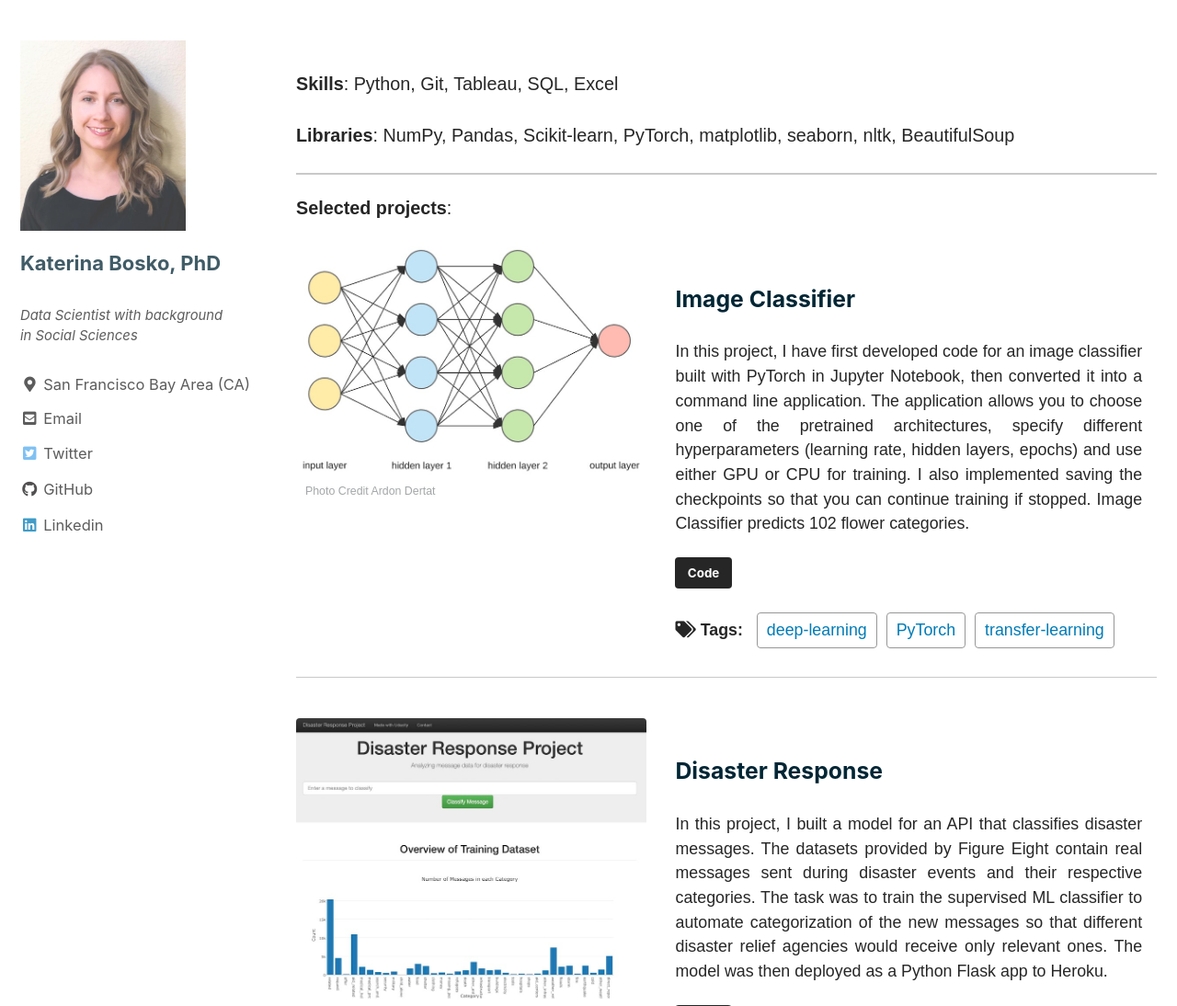
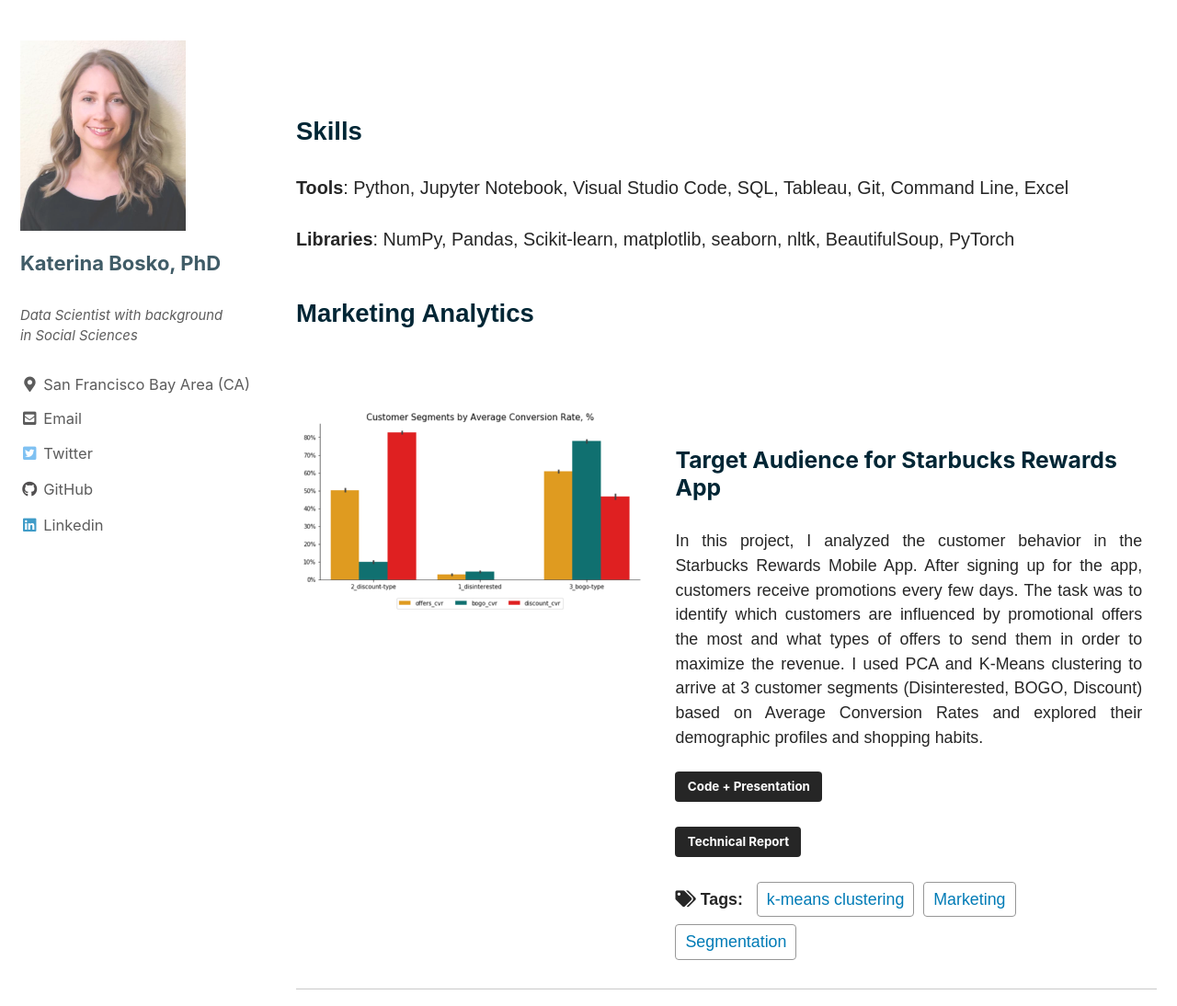
Before and after one commit to k-bosko/k-bosko.github.io, a Jekyll site: the page built from _pages/portfolio.md, in a window 1280 px wide and 1400 px high. Shown: the part 306-1400 px from the top of the window at 92% size. Built offline with Jekyll 4.4.1, drawn with Linux system fonts in a browser that asks for light colours; cached includes are drawn as plain includes; nearby versions of some CDN libraries; some of the changed text lies outside the part shown.

Commit message:
updated portfolio with capstone

```diff
--- a/_pages/portfolio.md
+++ b/_pages/portfolio.md
@@ -8,19 +8,22 @@ header:
 author_profile: true
 classes: wide
 date: August 27, 2019
+
 feature_row1:
-  - image_path: assets/images/portfolio/deep_learning-thumb-800.jpg
-    portfolio_caption: Photo Credit [Ardon Dertat](https://towardsdatascience.com/applied-deep-learning-part-1-artificial-neural-networks-d7834f67a4f6)
-    alt: "deep learning network"
-    title: "Image Classifier"
-    text: "In this project, I have first developed code for an image classifier built with PyTorch in Jupyter Notebook, then converted it into a command line application. The application allows you to choose one of the pretrained architectures, specify different hyperparameters (learning rate, hidden layers, epochs) and use either GPU or CPU for training. I also implemented saving the checkpoints so that you can continue training if stopped. Image Classifier predicts 102 flower categories. "
-    url: "https://github.com/k-bosko/image_classifier"
-    btn_label: "Code"
+  - image_path: assets/images/posts/starbucks-cluster-conversion-rates.png
+    alt: ""
+    title: "Target Audience for Starbucks Rewards App"
+    text: "In this project, I analyzed the customer behavior in the Starbucks Rewards Mobile App. After signing up for the app, customers receive promotions every few days. The task was to identify which customers are influenced by promotional offers the most and what types of offers to send them in order to maximize the revenue. I used PCA and K-Means clustering to arrive at 3 customer segments (Disinterested, BOGO, Discount) based on Average Conversion Rates and explored their demographic profiles and shopping habits."
+    url: "https://github.com/k-bosko/Starbucks_rewards"
+    btn_label: "Code + Presentation"
+    btn_class: "btn--primary"
+    url2: "/Starbucks-Rewards-Program/"
+    btn_label2: "Technical Report"
     btn_class: "btn--primary"
     tags:
-        - deep-learning
-        - transfer-learning
-        - PyTorch
+        - Marketing
+        - Segmentation
+        - k-means clustering
 
 feature_row2:
   - image_path: /assets/images/portfolio/disaster-response-thumb-800.jpg
@@ -67,16 +70,33 @@ feature_row4:
         - k-means clustering
         - PCA
         - unsupervised ML
+
+feature_row5:
+  - image_path: assets/images/portfolio/deep_learning-thumb-800.jpg
+    portfolio_caption: Photo Credit [Ardon Dertat](https://towardsdatascience.com/applied-deep-learning-part-1-artificial-neural-networks-d7834f67a4f6)
+    alt: "deep learning network"
+    title: "Image Classifier"
+    text: "In this project, I have first developed code for an image classifier built with PyTorch in Jupyter Notebook, then converted it into a command line application. The application allows you to choose one of the pretrained architectures, specify different hyperparameters (learning rate, hidden layers, epochs) and use either GPU or CPU for training. I also implemented saving the checkpoints so that you can continue training if stopped. Image Classifier predicts 102 flower categories. "
+    url: "https://github.com/k-bosko/image_classifier"
+    btn_label: "Code"
+    btn_class: "btn--primary"
+    tags:
+        - deep-learning
+        - transfer-learning
+        - PyTorch
 ---
 
-**Skills**: Python, Git, Tableau, SQL, Excel
+## Skills
+**Tools**: Python, Jupyter Notebook, Visual Studio Code, SQL, Tableau, Git, Command Line, Excel
 
-**Libraries**: NumPy, Pandas, Scikit-learn, PyTorch, matplotlib, seaborn, nltk, BeautifulSoup
+**Libraries**: NumPy, Pandas, Scikit-learn, matplotlib, seaborn, nltk, BeautifulSoup, PyTorch
 
-----------------------------------------------------------
-**Selected projects**:
+
+## Marketing Analytics
+&nbsp;
 
 {% include feature_row id="feature_row1" type="left" %}
 {% include feature_row id="feature_row2" type="left" %}
 {% include feature_row id="feature_row3" type="left" %}
 {% include feature_row id="feature_row4" type="left" %}
+{% include feature_row id="feature_row5" type="left" %}
```
